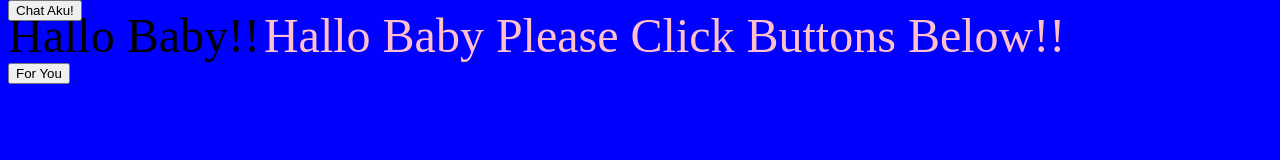
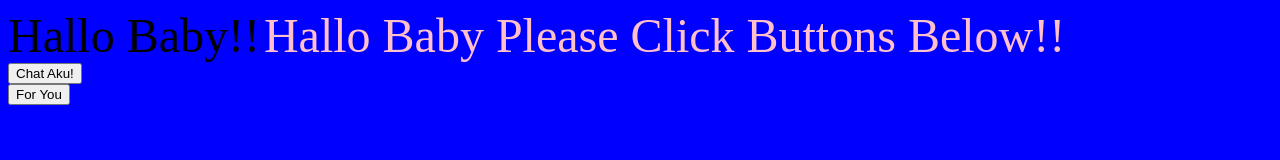
Before and after one commit to DaxxzMods/Landingnya, a plain HTML site: page index.html in a window 1280 px wide. Drawn offline with Linux system fonts and the light colour scheme.

Commit message:
Update styles.css

```diff
--- a/styles.css
+++ b/styles.css
@@ -1,10 +1,5 @@
 body {
   background-color: white;
-}
-#button1 {
-  position: fixed;
-  top: 0;
-  align-items: flex;
 }
 
 #background {
```
